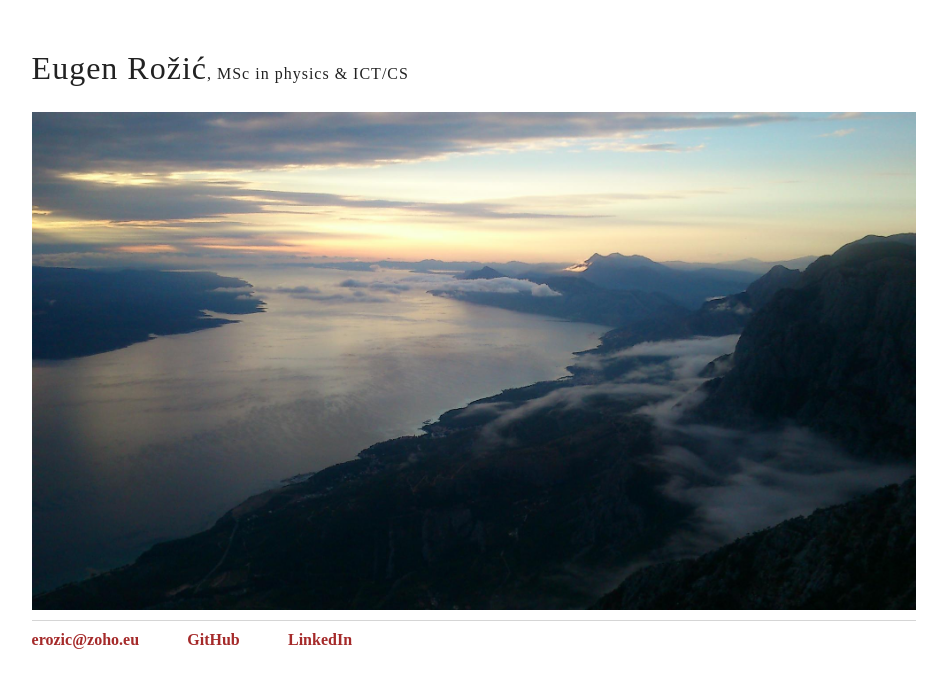
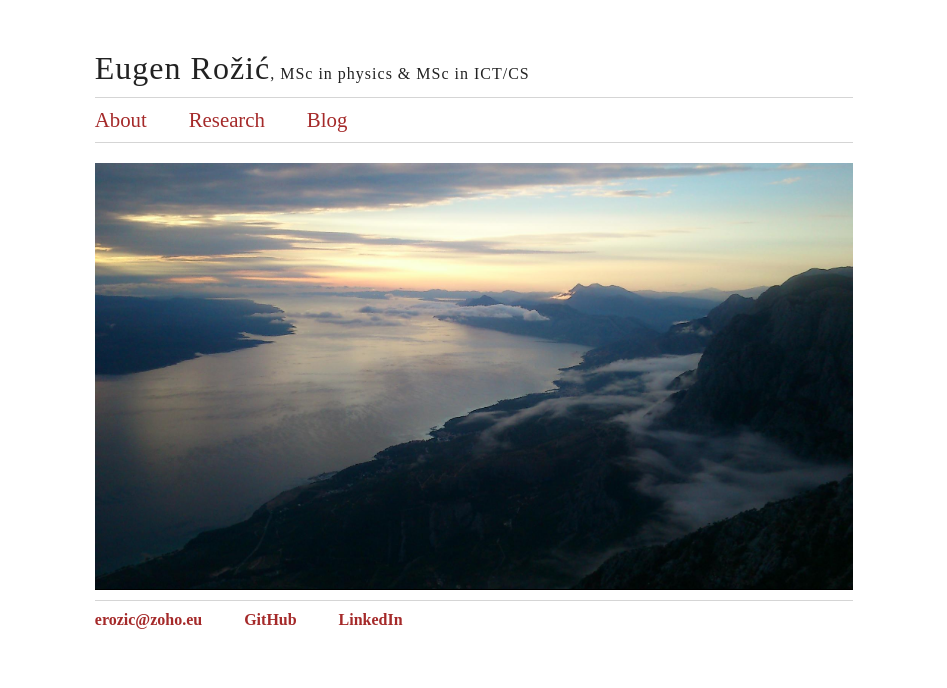
Before and after one commit to erozic/erozic.github.io, a Jekyll site: the page built from index.html, in a window 1280 px wide. Shown: the top 688 px of the page, without its empty margins (166-1113 px from the left). Built offline with Jekyll 4.4.1, drawn with Linux system fonts in a browser that asks for light colours.

Commit message:
Changed home page layout to include header

```diff
--- a/_layouts/home.html
+++ /dev/null
@@ -1,8 +0,0 @@
----
-layout: default
----
-<div class="home_container">
-	{{ content }}
-
-	{% include footer.html %}
-</div>
--- a/_sass/home.scss
+++ b/_sass/home.scss
@@ -1,11 +1,13 @@
 
 .home_container {
 	margin: 50px auto;
-	width: 70%;
+	width: 60%;
 }
 
 #welcome_text {
-	margin-bottom: 25px;
+	padding-bottom: 10px;
+	border-bottom: 1px solid $border-color;
+	margin-bottom: 10px;
 }
 #home_heading {
     font-size: 2em;
@@ -23,6 +25,7 @@
 
 #welcome_slideshow {
 	position: relative;
+	margin: 0 auto;
 	background-color: #000;
 	width: 100%;
 	padding-top: 56.25%;
--- a/about.html
+++ b/about.html
@@ -8,7 +8,7 @@ permalink: /about/
 <p>
 Hi there! My name is Eugen Rožić (that's me on the right) and I am a recent physics, and a not-so-recent ICT/computer science graduate currently looking for something research-like or research-related to do (a job or a PhD) in or around London.
 <br>
-A short overview of my qualifications is that I have completed a 3-year bachelor in computing and a 2-year master in ICT <!--(<a href="https://www.fer.unizg.hr/en" target="_blank">FER</a>)-->, and also a 5-year integrated master in research-oriented physics <!--(<a href="http://www.pmf.unizg.hr/phy/en" target="_blank">PMF</a>)--> at the University of Zagreb, all with distinction and honours.  You can find more about my qualifications and experience in my <a href="/files/Eugen_Rozic_CV.pdf" target="_blank">CV</a> <span style="font-size:0.9em;">[and if you like its design please help yourself to the <a href="/files/Eugen_Rozic_CV_template.zip"><span id="LaTeX">L<sup>a</sup>T<sub>e</sub>X</span> template</a> :]</span>
+A short overview of my qualifications is that I have completed a 3-year bachelor in computing and a 2-year master in ICT <!--(<a href="https://www.fer.unizg.hr/en" target="_blank">FER</a>)-->, and also a 5-year integrated master in research-oriented physics <!--(<a href="http://www.pmf.unizg.hr/phy/en" target="_blank">PMF</a>)--> at the University of Zagreb, all with distinction and honours.  You can find more about my qualifications and experience in my <a href="/files/Eugen_Rozic_CV.pdf" target="_blank">CV</a> <span style="font-size:0.9em;">[and if you like its design please help yourself to the <a href="/files/Eugen_Rozic_CV_template.zip"><span id="LaTeX">L<sup>a</sup>T<sub>e</sub>X</span> template</a> I've prepared :]</span>
 </p>
 
 <h3>Professional and research interests</h3>
--- a/index.html
+++ b/index.html
@@ -1,16 +1,20 @@
 ---
-layout: home
+layout: default
 title: Home
 id: home
 permalink: /
 ---
+<div class="home_container">
+
 	<div id="welcome_text">
 		<a id="home_heading" href="/about/">
-		Eugen Rožić<span>, MSc in physics & ICT/CS</span>
+		Eugen Rožić<span>, MSc in physics & MSc in ICT/CS</span>
 		</a>
 	</div>
+
+	{% include header.html %}
+
 	<div id="welcome_slideshow">
-	<!-- TODO add images in a loop via include by listing static files -->
 		<img class="welcome_pic" src="/imgs/welcome_pics/1_Karavanke.jpg" title="Košuta peak, Karavanke, Slovenia">
 		<!--<img class="welcome_pic" src="/imgs/welcome_pics/2_Cikola.jpg" title="Čikola canyon with Dinara mountain in the distance, Croatia">-->
 		<img class="welcome_pic" src="/imgs/welcome_pics/3_Paklenica_prema_moru.jpg" title="View from a climbing route in Paklenica canyon, Velebit, Croatia">
@@ -25,3 +29,6 @@ permalink: /
 		<button class="slideshow_bttn" id="home_bttn_right" onclick="nextImg()">&#10095;</button>
 		<script src="/scripts/slideshow.js"></script>
 	</div>
+
+	{% include footer.html %}
+</div>
```
Also changed, not shown: other parts of about.html (+2 -2 lines), 1 other file. Lines whose indentation alone changed are shown as unchanged.
